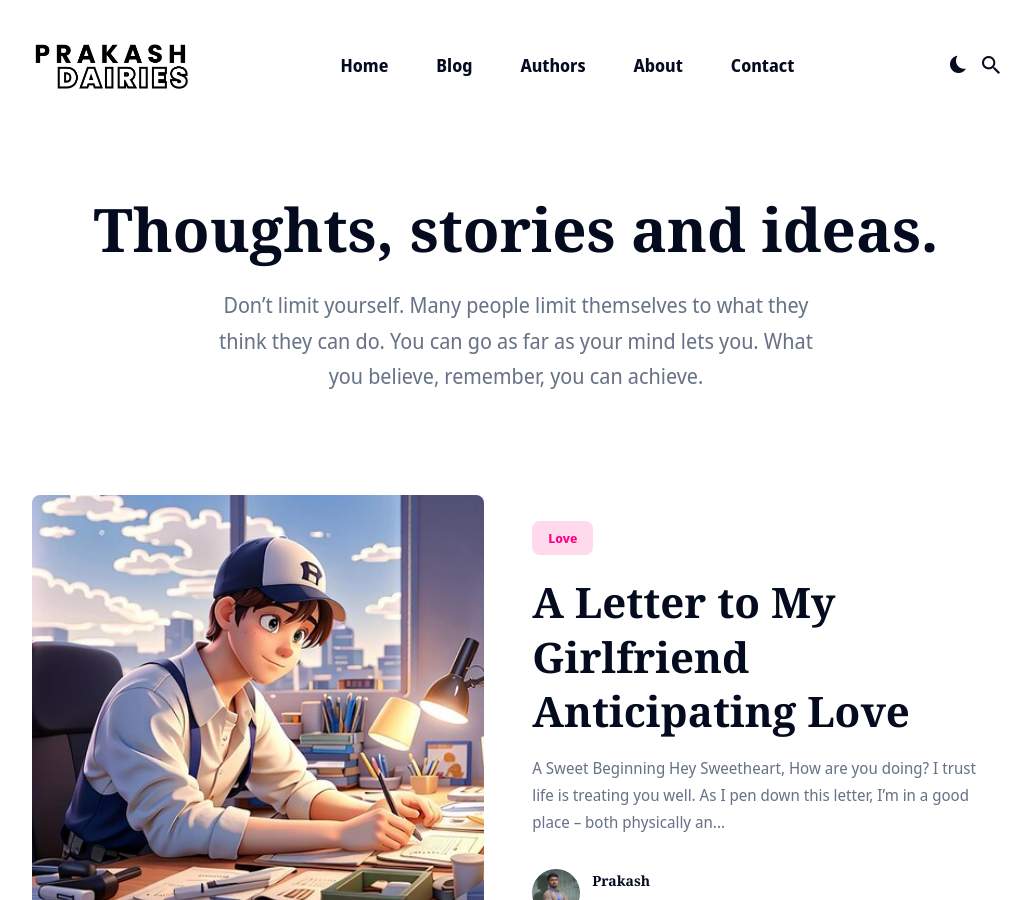
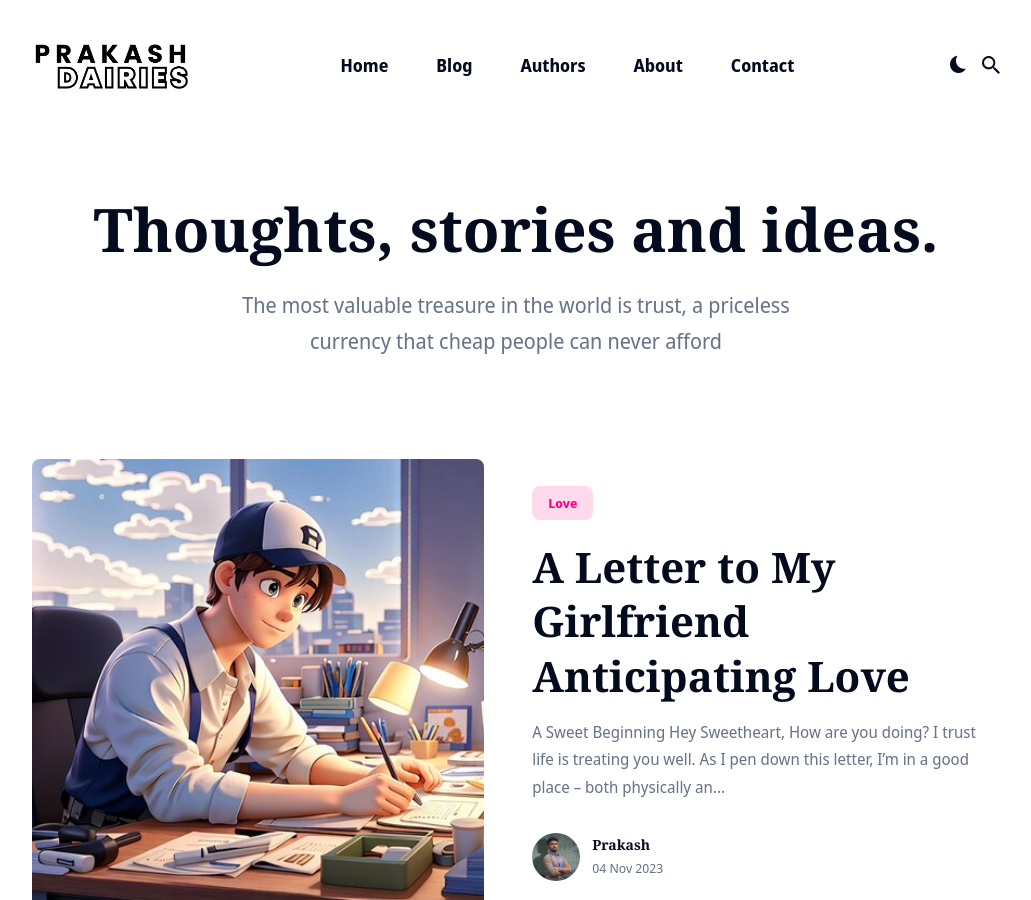
Before and after one commit to PrakasRavichandran/dairy-blog, a Jekyll site: the page built from index.html, in a window 1280 px wide and 900 px high. Shown: the whole window, without its empty margins (124-1155 px from the left). Built offline with Jekyll 4.4.1, drawn with Linux system fonts in a browser that asks for light colours; nearby versions of some CDN libraries.

Commit message:
Update settings.yml

```diff
--- a/_data/settings.yml
+++ b/_data/settings.yml
@@ -27,7 +27,7 @@ menu__settings:
 hero:
   enable: true
   hero__title: Thoughts, stories and ideas.
-  hero__description: Don’t limit yourself. Many people limit themselves to what they think they can do. You can go as far as your mind lets you. What you believe, remember, you can achieve.
+  hero__description: The most valuable treasure in the world is trust, a priceless currency that cheap people can never afford
   hero__image: # You can add hero image. For example '/images/06.jpg'
 
 
```
